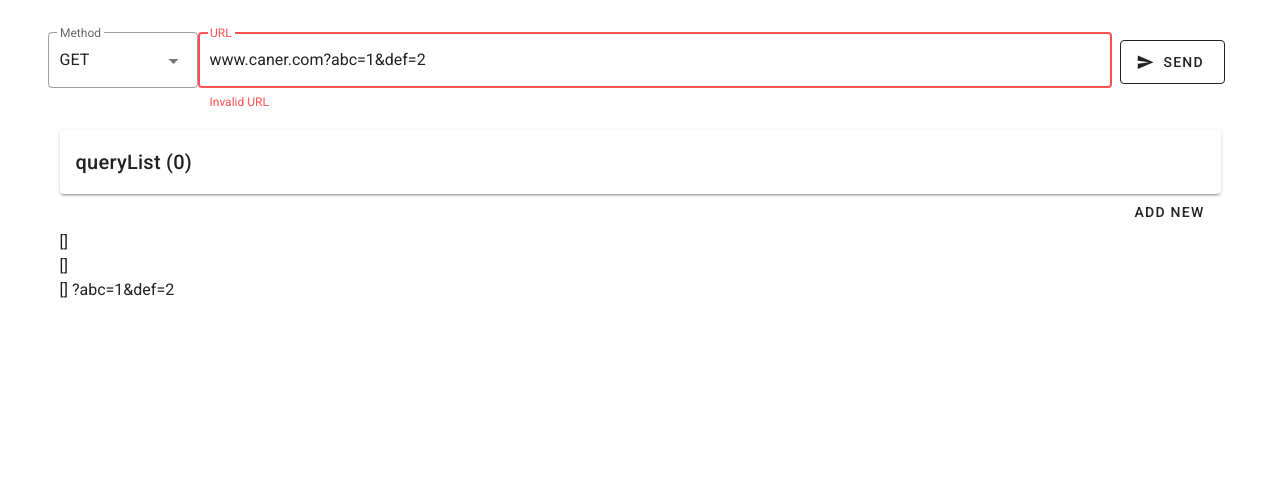
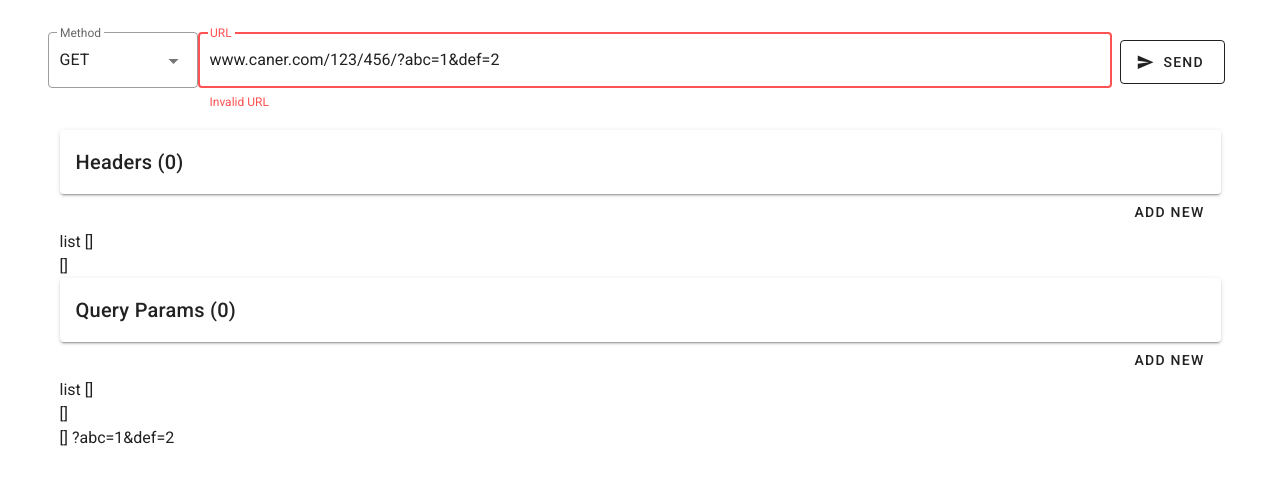
Before and after one commit to CanerSezgin/reky, a Vue app: page / in a window 1280 px wide. Shown: the top 484 px of the page. Built offline with nearby package versions, Linux system fonts and the light colour scheme.

Commit message:
Requester QueryParam 2 way binding fix && requester refactoring

```diff
--- a/src/components/Requester/Headers.vue
+++ b/src/components/Requester/Headers.vue
@@ -1,60 +1,19 @@
 <template>
   <div>
-    <v-card>
-      <v-card-title>Headers ({{ validHeaders.length }})</v-card-title>
-      <v-row no-gutters v-for="(header, index) in headers" :key="index">
-        <v-col cols="12" sm="6" class="pa-1">
-          <v-text-field
-            v-model="header.key"
-            :label="`Header ${index + 1}`"
-            aria-autocomplete="off"
-            dense
-            outlined
-            hide-details
-          ></v-text-field>
-        </v-col>
-        <v-col cols="12" sm="5" class="pa-1">
-          <v-text-field
-            v-model="header.value"
-            :label="`Value ${index + 1}`"
-            aria-autocomplete="off"
-            dense
-            outlined
-            hide-details
-          ></v-text-field>
-        </v-col>
-        <v-col cols="12" sm="1" class="text-center pa-1">
-          <v-btn icon @click="deleteHeader(index)">
-            <v-icon>mdi-delete</v-icon>
-          </v-btn>
-        </v-col>
-      </v-row>
-    </v-card>
-    <div class="text-right">
-      <v-btn @click="addNewHeader" text>Add New</v-btn>
-    </div>
+    <KeyValueForm listName="Headers" :list="headers" keyLabel="Header" />
   </div>
 </template>
 
 <script>
+import KeyValueForm from "@/components/Requester/KeyValueForm";
+
 export default {
+  components: { KeyValueForm },
   props: {
-    headers: Array,
-  },
-  computed: {
-    validHeaders() {
-      return this.headers.filter((header) => header.key && header.value);
-    },
-  },
-  methods: {
-    addNewHeader() {
-      this.headers.push({ key: "", value: "" });
-    },
-    deleteHeader(index) {
-      this.headers.splice(index, 1);
+    headers: {
+      type: Array,
+      required: true,
     },
   },
 };
 </script>
-
-<style lang="scss" scoped></style>
--- /dev/null
+++ b/src/components/Requester/KeyValueForm.vue
@@ -0,0 +1,78 @@
+<template>
+  <div>
+    <v-card>
+      <v-card-title>{{ listName }} ({{ validList.length }})</v-card-title>
+      <v-row no-gutters v-for="(param, index) in list" :key="index">
+        <v-col cols="12" sm="6" class="pa-1">
+          <v-text-field
+            v-model="param.key"
+            :label="`${keyLabel} ${index + 1}`"
+            aria-autocomplete="off"
+            dense
+            outlined
+            hide-details
+          ></v-text-field>
+        </v-col>
+        <v-col cols="12" sm="5" class="pa-1">
+          <v-text-field
+            v-model="param.value"
+            :label="`Value ${index + 1}`"
+            aria-autocomplete="off"
+            dense
+            outlined
+            hide-details
+          ></v-text-field>
+        </v-col>
+        <v-col cols="12" sm="1" class="text-center pa-1">
+          <v-btn icon @click="deleteEl(index)">
+            <v-icon>mdi-delete</v-icon>
+          </v-btn>
+        </v-col>
+      </v-row>
+    </v-card>
+    <div class="text-right">
+      <v-btn @click="addNewEl" text>Add New</v-btn>
+    </div>
+    list {{ list }} <br />
+    {{ validList }}
+  </div>
+</template>
+
+<script>
+export default {
+  props: {
+    listName: {
+      type: String,
+      required: true,
+    },
+    list: {
+      type: Array,
+      required: true,
+    },
+    keyLabel: {
+      type: String,
+      required: true,
+    },
+  },
+  computed: {
+    validList() {
+      return this.list.filter((param) => param.key && param.value);
+    },
+  },
+  watch: {
+    validList(val) {
+      this.$emit("valid-list-changed", val);
+    },
+  },
+  methods: {
+    addNewEl() {
+      this.list.push({ key: "", value: "" });
+    },
+    deleteEl(index) {
+      this.list.splice(index, 1);
+    },
+  },
+};
+</script>
+
+<style lang="scss" scoped></style>
--- a/src/components/Requester/Parameters.vue
+++ /dev/null
@@ -1,83 +0,0 @@
-<template>
-  <div>
-    <v-card>
-      <v-card-title>queryList ({{ validQueryList.length }})</v-card-title>
-      <v-row no-gutters v-for="(param, index) in queryList" :key="index">
-        <v-col cols="12" sm="6" class="pa-1">
-          <v-text-field
-            v-model="param.key"
-            :label="`Parameter ${index + 1}`"
-            aria-autocomplete="off"
-            dense
-            outlined
-            hide-details
-          ></v-text-field>
-        </v-col>
-        <v-col cols="12" sm="5" class="pa-1">
-          <v-text-field
-            v-model="param.value"
-            :label="`Value ${index + 1}`"
-            aria-autocomplete="off"
-            dense
-            outlined
-            hide-details
-          ></v-text-field>
-        </v-col>
-        <v-col cols="12" sm="1" class="text-center pa-1">
-          <v-btn icon @click="deleteParam(index)">
-            <v-icon>mdi-delete</v-icon>
-          </v-btn>
-        </v-col>
-      </v-row>
-    </v-card>
-    <div class="text-right">
-      <v-btn @click="addNewParam" text>Add New</v-btn>
-    </div>
-    {{ queryList }} <br />
-    {{ validQueryList }}
-  </div>
-</template>
-
-<script>
-// TODO: fix 2 way data bind
-const getQueryStringFromQueryList = (queryList) => {
-  if (!queryList.length) return "";
-  const queryListCopy = JSON.parse(JSON.stringify(queryList));
-  const firstParam = queryListCopy.shift();
-  return (
-    `?${firstParam.key}=${firstParam.value}` +
-    queryListCopy.reduce(
-      (str, param) => str + `&${param.key}=${param.value}`,
-      ""
-    )
-  );
-};
-
-export default {
-  props: {
-    queryList: Array,
-  },
-  computed: {
-    validQueryList() {
-      return this.queryList.filter((param) => param.key && param.value);
-    },
-  },
-  watch: {
-    validQueryList() {
-      const queryString = getQueryStringFromQueryList(this.queryList);
-      console.log({ queryString });
-      if (queryString) this.$emit("query-string-changed", queryString);
-    },
-  },
-  methods: {
-    addNewParam() {
-      this.queryList.push({ key: "", value: "" });
-    },
-    deleteParam(index) {
-      this.queryList.splice(index, 1);
-    },
-  },
-};
-</script>
-
-<style lang="scss" scoped></style>
--- /dev/null
+++ b/src/components/Requester/QueryParamHelper.js
@@ -0,0 +1,25 @@
+export const getQueryListFromQueryString = (qs) => {
+  if (!qs || qs[0] !== "?") return [];
+  const questionMarkedRemoved = qs.substring(1);
+  return questionMarkedRemoved.split("&").map((query) => {
+    const [key, value] = query.split("=");
+    return { key, value };
+  });
+};
+
+export const getQueryStringFromQueryList = (queryList) => {
+  console.log("hey");
+  if (!queryList.length) return "";
+  const queryListCopy = JSON.parse(JSON.stringify(queryList));
+  const firstParam = queryListCopy.shift();
+  const otherParams = queryListCopy.reduce((str, param) => {
+    // if QS not include = param.value returns undefined
+    // otherwise string (empty)
+    if (param.key && param.value !== undefined) {
+      return str + `&${param.key}=${param.value}`;
+    } else {
+      return str + `&${param.key}`;
+    }
+  }, "");
+  return `?${firstParam.key}=${firstParam.value}` + otherParams;
+};
--- /dev/null
+++ b/src/components/Requester/QueryParams.vue
@@ -0,0 +1,28 @@
+<template>
+  <div>
+    <KeyValueForm
+      listName="Query Params"
+      :list="queryList"
+      keyLabel="Parameter"
+      @valid-list-changed="validListChanged"
+    />
+  </div>
+</template>
+
+<script>
+import KeyValueForm from "@/components/Requester/KeyValueForm";
+import { getQueryStringFromQueryList } from "./QueryParamHelper";
+
+export default {
+  components: { KeyValueForm },
+  props: {
+    queryList: Array,
+  },
+  methods: {
+    validListChanged() {
+      const queryString = getQueryStringFromQueryList(this.queryList);
+      if (queryString) this.$emit("query-string-changed", queryString);
+    },
+  },
+};
+</script>
--- a/src/components/Requester.vue
+++ b/src/components/Requester/Requester.vue
@@ -28,7 +28,8 @@
 
     <v-row>
       <v-col>
-        <Parameters
+        <Headers :headers="headers" />
+        <QueryParams
           @query-string-changed="updateQueryString"
           :queryList="queryList"
         />
@@ -42,19 +43,12 @@
 <script>
 import axios from "axios";
 import Headers from "@/components/Requester/Headers";
-import Parameters from "@/components/Requester/Parameters";
+import QueryParams from "@/components/Requester/QueryParams";
 
-const getQueryListFromQueryString = (qs) => {
-  if (!qs || qs[0] !== "?") return [];
-  const questionMarkedRemoved = qs.substring(1);
-  return questionMarkedRemoved.split("&").map((query) => {
-    const [key = "", value = ""] = query.split("=");
-    return { key, value };
-  });
-};
+import { getQueryListFromQueryString } from "./QueryParamHelper";
 
 export default {
-  components: { Headers, Parameters },
+  components: { Headers, QueryParams },
   data() {
     return {
       URLError: true,
@@ -69,7 +63,7 @@ export default {
       ],
 
       method: "get",
-      url: "www.caner.com?abc=1&def=2",
+      url: "www.caner.com/123/456/?abc=1&def=2",
       headers: [],
       queryList: [],
     };
--- a/src/views/Home.vue
+++ b/src/views/Home.vue
@@ -7,7 +7,7 @@
 </template>
 
 <script>
-import Requester from "@/components/Requester";
+import Requester from "@/components/Requester/Requester";
 import axios from "axios";
 import ErrorMessage from "@/components/ErrorMessage";
 import ManyData from "@/components/ManyData";
```
